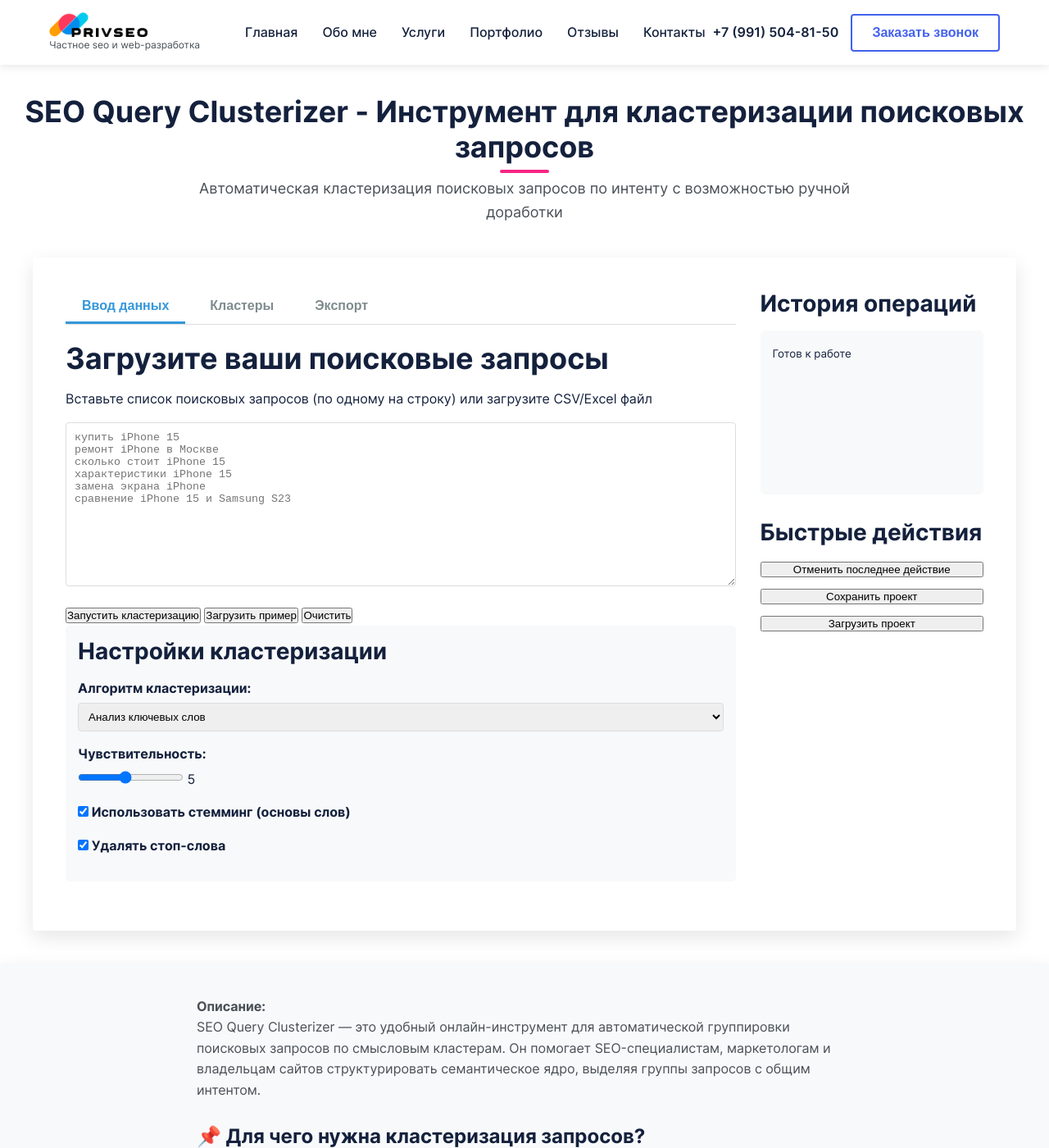
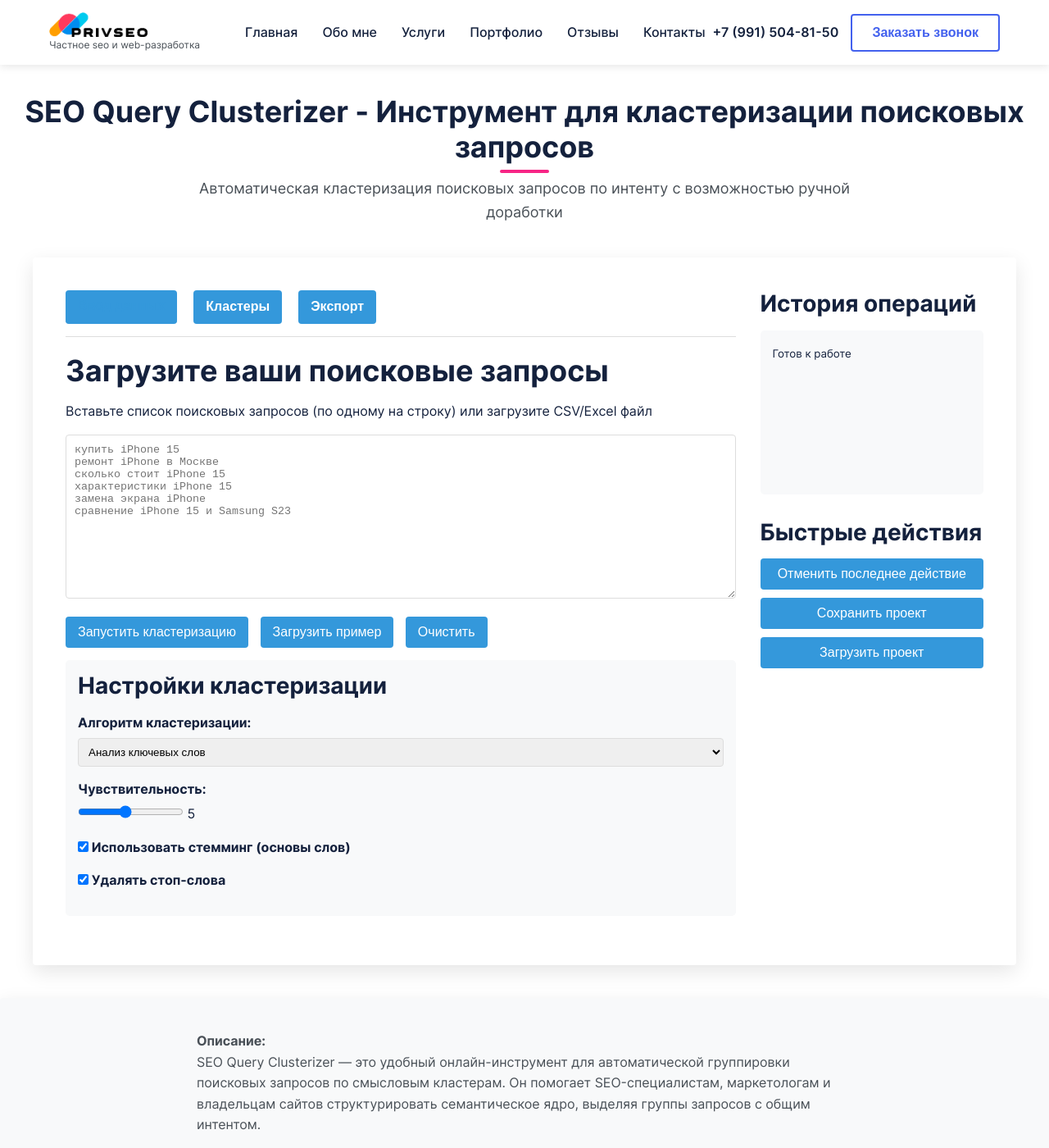
Before and after one commit to PrivateSeo/privateseo.github.io, a Jekyll site: the page built from seo-cluster-word.html, in a window 1280 px wide and 1400 px high. Shown: the whole window at 82% size. Built offline with Jekyll 4.4.1, drawn with Linux system fonts in a browser that asks for light colours.

Commit message:
Update seo-cluster-word.html

```diff
--- a/seo-cluster-word.html
+++ b/seo-cluster-word.html
@@ -7,6 +7,21 @@
         .container-flex {
             display: flex;
             gap: 30px;
+        }
+
+        .container-flex button {
+            background-color: #3498db;
+            color: white;
+            border: none;
+            padding: 10px 15px;
+            border-radius: 4px;
+            cursor: pointer;
+            font-size: 16px;
+            margin-right: 10px;
+            margin-bottom: 15px;
+        }
+        .container-flex button:hover {
+            background-color: #2980b9;
         }
         .main-content {
             flex: 3;
```
